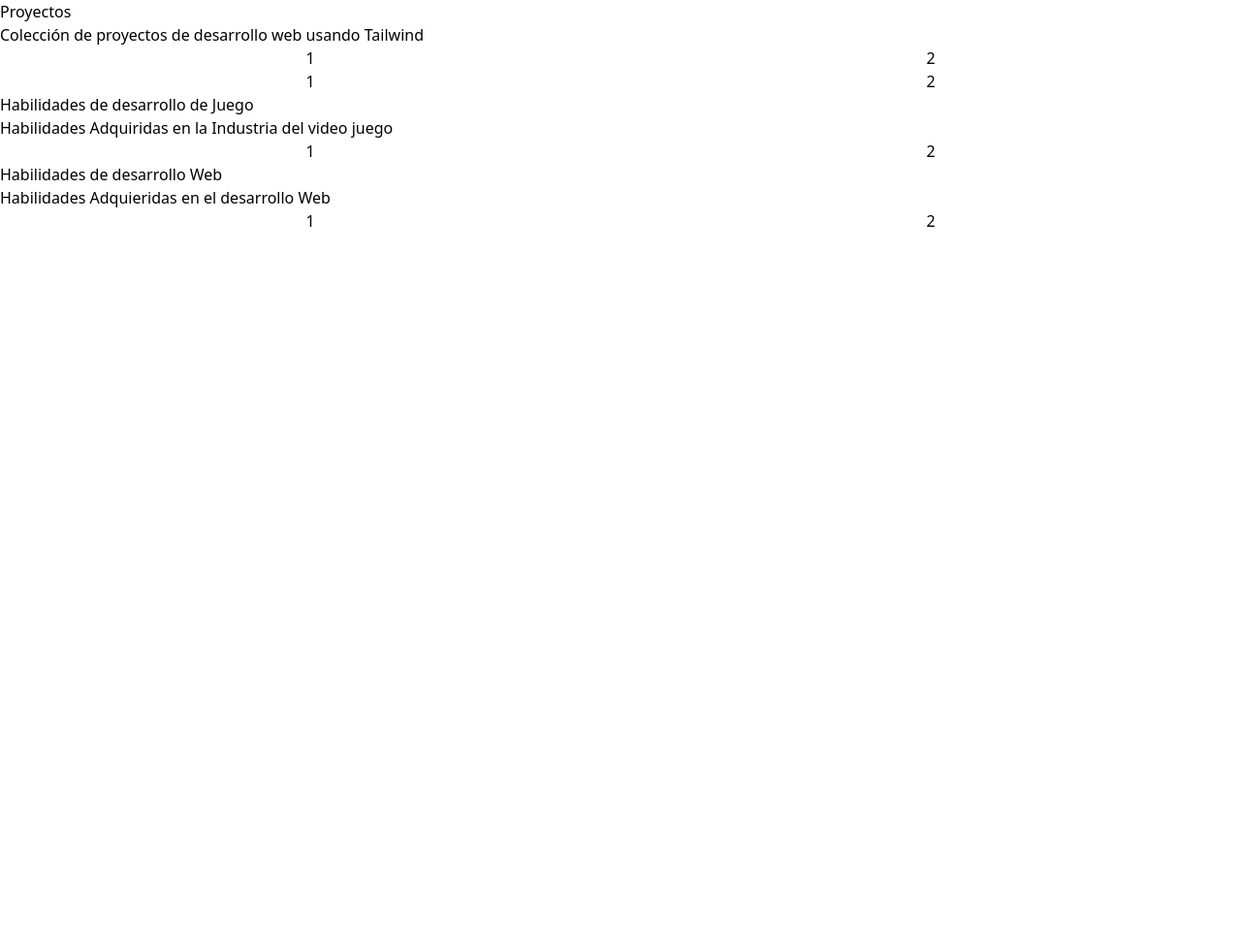
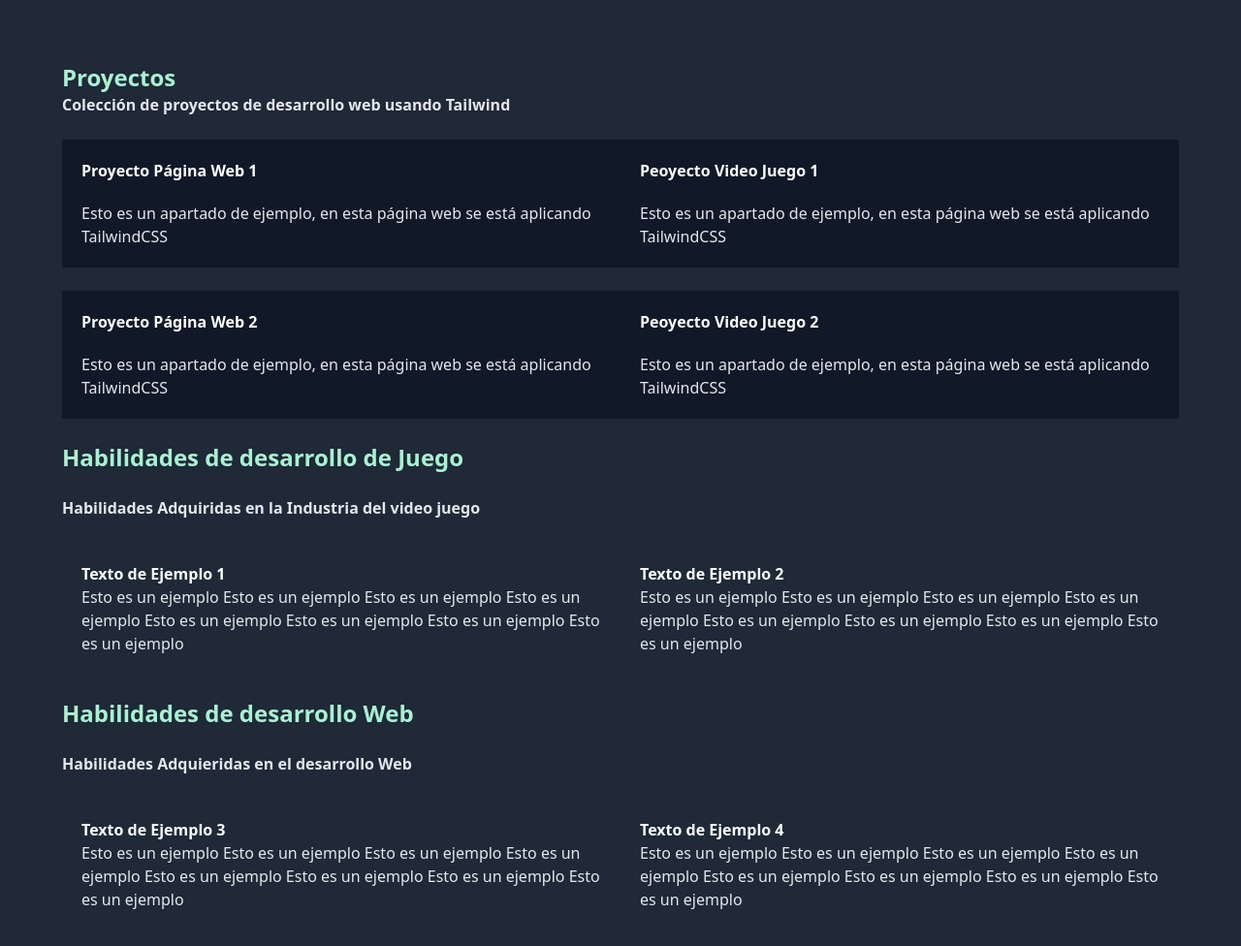
Before and after one commit to CarolinaChamorro/TailwindCSS, a website: page projects.html in a window 1280 px wide. Shown: the whole page at 97% size. Before the commit the page ends 800 px from the top, so only its background shows below. Drawn offline with nearby package versions, Linux system fonts and the light colour scheme.

Commit message:
Página Proyecto terminada, con actividad responsive

```diff
--- a/projects.html
+++ b/projects.html
@@ -6,28 +6,78 @@
     <title>Proyects</title>
     <link href="https://unpkg.com/tailwindcss@^2/dist/tailwind.min.css" rel="stylesheet">
 </head>
-<body>
-    <h1>Proyectos</h1>
-    <p>Colección de proyectos de desarrollo web usando Tailwind</p>
-    <div class="flex  justify-around">
-        <div>1</div>
-        <div>2</div>
-    </div>
-    <div class="flex  justify-around">
-        <div>1</div>
-        <div>2</div>
-    </div>
-    <h1>Habilidades de desarrollo de Juego</h1>
-    <p>Habilidades Adquiridas en la Industria del video juego</p>
-    <div class="flex  justify-around">
-        <div>1</div>
-        <div>2</div>
-    </div>
-    <h1>Habilidades de desarrollo Web</h1>
-    <p>Habilidades Adquieridas en el desarrollo Web</p>
-    <div class="flex  justify-around">
-        <div>1</div>
-        <div>2</div>
+<body class="bg-gray-800">
+    <div class="m-16">
+        <h1 class="font-black text-green-200 text-2xl">Proyectos</h1>
+        <p  class="font-black text-gray-200 ">Colección de proyectos de desarrollo web usando Tailwind</p>
+        <br>
+        <div class="flex flex-col   md:flex-row">
+            <div class="  bg-gray-900 ">
+                <h1 class="font-black text-white hover:text-green-200 m-5">Proyecto Página Web 1</h1>
+                <p class="text-gray-200 m-5">Esto es un apartado de ejemplo, en esta página web se está aplicando TailwindCSS</p>
+            </div>
+            <br>
+            <div class=" bg-gray-900">
+                <h1 class="font-black text-white hover:text-green-200 m-5">Peoyecto Video Juego 1</h1>
+                <p class="text-gray-200 m-5">Esto es un apartado de ejemplo, en esta página web se está aplicando TailwindCSS</p>
+            </div>
+        </div>
+        <br>
+        <div class=" flex flex-col md:flex-row">
+            <div class=" bg-gray-900">
+                <h1 class="font-black text-white hover:text-green-200 m-5 ">Proyecto Página Web 2</h1>
+                <p class="text-gray-200 m-5">Esto es un apartado de ejemplo, en esta página web se está aplicando TailwindCSS</p>
+            </div>
+            <br>
+            <div class="bg-gray-900">
+                <h1 class="font-black text-white hover:text-green-200 m-5">Peoyecto Video Juego 2</h1>
+                <p class="text-gray-200 m-5">Esto es un apartado de ejemplo, en esta página web se está aplicando TailwindCSS</p>
+            </div>
+        </div>
+        <br>
+        <h1 class="font-black text-green-200 text-2xl">Habilidades de desarrollo de Juego</h1>
+        <br>
+        <p class="font-black text-gray-200 ">Habilidades Adquiridas en la Industria del video juego</p>
+        <br>
+        <div class="flex flex-col justify-around  md:flex-row">
+            <div class="m-5">
+                <h1 class="font-black text-white">Texto de Ejemplo 1</h1>
+
+                <p class="text-gray-200">Esto es un ejemplo Esto es un ejemplo Esto es un ejemplo Esto es un ejemplo
+                    Esto es un ejemplo Esto es un ejemplo Esto es un ejemplo Esto es un ejemplo
+                </p>
+            </div>
+            <br>
+            <div class="m-5">
+                <h1 class="font-black text-white">Texto de Ejemplo 2</h1>
+
+                <p class="text-gray-200">Esto es un ejemplo Esto es un ejemplo Esto es un ejemplo Esto es un ejemplo
+                    Esto es un ejemplo Esto es un ejemplo Esto es un ejemplo Esto es un ejemplo
+                </p>
+            </div>
+        </div>
+        <br>
+        <h1 class="font-black text-green-200 text-2xl">Habilidades de desarrollo Web</h1>
+        <br>
+        <p class="font-black text-gray-200 ">Habilidades Adquieridas en el desarrollo Web</p>
+        <br>
+        <div class="flex flex-col justify-around  md:flex-row">
+            <div class="m-5">
+                <h1 class="font-black text-white">Texto de Ejemplo 3</h1>
+
+                <p class="text-gray-200">Esto es un ejemplo Esto es un ejemplo Esto es un ejemplo Esto es un ejemplo
+                    Esto es un ejemplo Esto es un ejemplo Esto es un ejemplo Esto es un ejemplo
+                </p>
+            </div>
+            <br>
+            <div class="m-5">
+                <h1 class="font-black text-white">Texto de Ejemplo 4</h1>
+
+                <p class="text-gray-200">Esto es un ejemplo Esto es un ejemplo Esto es un ejemplo Esto es un ejemplo
+                    Esto es un ejemplo Esto es un ejemplo Esto es un ejemplo Esto es un ejemplo
+                </p>
+            </div>
+        </div>
     </div>
 </body>
 </html>
```
